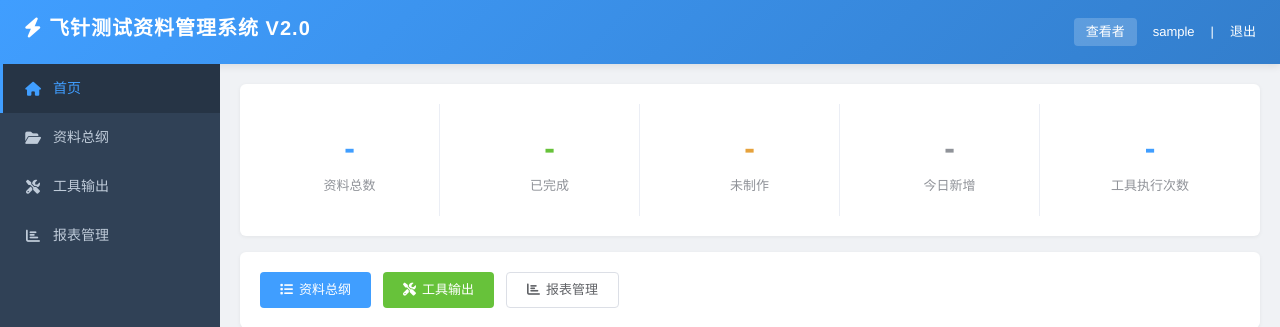
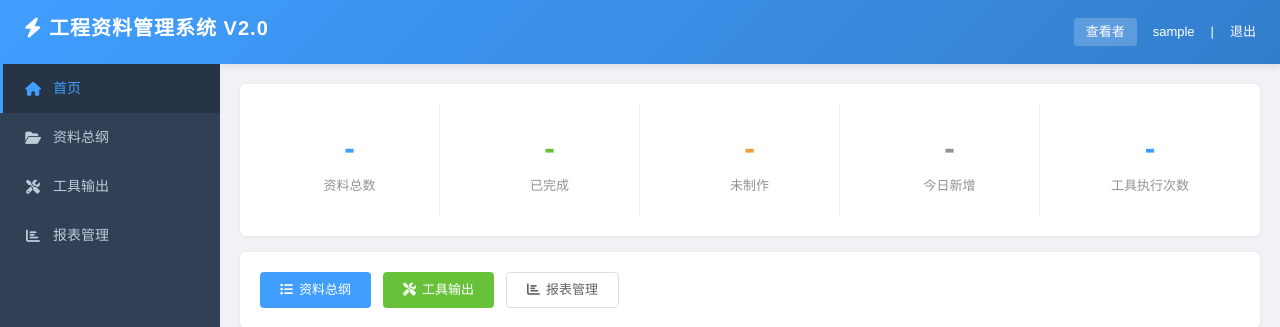
Before and after one commit to heruipeng/pcb-material-system, a Django app: page / in a window 1280 px wide. Shown: the top 327 px of the page. Run offline with Django 4.2, Linux system fonts and the light colour scheme; the visitor is signed in with stand-in values (Sample User, id 1); data comes from the database, SQL or seed files in the repository; data that the repository does not hold is empty.

Commit message:
更名：飞针测试资料管理系统 → 工程资料管理系统 V2.0

```diff
--- a/materials/management/commands/init_test_data.py
+++ b/materials/management/commands/init_test_data.py
@@ -96,7 +96,7 @@ SAMPLE_DATA = [
 
 
 class Command(BaseCommand):
-    help = '初始化飞针测试资料管理系统测试数据'
+    help = '初始化工程资料管理系统测试数据'
 
     def handle(self, *args, **options):
         from core.models import Factory
--- a/templates/base.html
+++ b/templates/base.html
@@ -3,7 +3,7 @@
 <head>
     <meta charset="UTF-8">
     <meta name="viewport" content="width=device-width, initial-scale=1.0">
-    <title>{% block title %}飞针测试资料管理系统 V2.0{% endblock %}</title>
+    <title>{% block title %}工程资料管理系统 V2.0{% endblock %}</title>
     <link href="https://cdn.jsdelivr.net/npm/bootstrap@5.3.0/dist/css/bootstrap.min.css" rel="stylesheet">
     <link href="https://cdnjs.cloudflare.com/ajax/libs/font-awesome/6.4.0/css/all.min.css" rel="stylesheet">
     <style>
@@ -330,7 +330,7 @@
 <body>
     <!-- 顶部标题栏 -->
     <div class="header">
-        <h2><i class="fas fa-bolt"></i> 飞针测试资料管理系统 V2.0</h2>
+        <h2><i class="fas fa-bolt"></i> 工程资料管理系统 V2.0</h2>
         <div class="header-right">
             <span class="badge-role">{{ user.get_role_display }}</span>
             <span>{{ user.username }}</span>
--- a/templates/core/system_settings.html
+++ b/templates/core/system_settings.html
@@ -128,7 +128,7 @@
             </div>
             <div class="filter-item" style="margin-bottom:12px;">
                 <label>配置值：</label>
-                <input type="text" name="value" id="cfgValue" class="form-control" required placeholder="例：飞针测试资料管理系统" style="width:100%;height:38px;padding:0 12px;border:1px solid #DCDFE6;border-radius:4px;">
+                <input type="text" name="value" id="cfgValue" class="form-control" required placeholder="例：工程资料管理系统" style="width:100%;height:38px;padding:0 12px;border:1px solid #DCDFE6;border-radius:4px;">
             </div>
             <div class="filter-item" style="margin-bottom:12px;">
                 <label>说明：</label>
--- a/templates/dashboard.html
+++ b/templates/dashboard.html
@@ -1,5 +1,5 @@
 {% extends 'base.html' %}
-{% block title %}首页 - 飞针测试资料管理系统 V2.0{% endblock %}
+{% block title %}首页 - 工程资料管理系统 V2.0{% endblock %}
 
 {% block content %}
 <!-- 统计卡片 -->
--- a/templates/login.html
+++ b/templates/login.html
@@ -3,7 +3,7 @@
 <head>
     <meta charset="UTF-8">
     <meta name="viewport" content="width=device-width, initial-scale=1.0">
-    <title>登录 - 飞针测试资料管理系统 V2.0</title>
+    <title>登录 - 工程资料管理系统 V2.0</title>
     <link href="https://cdn.jsdelivr.net/npm/bootstrap@5.3.0/dist/css/bootstrap.min.css" rel="stylesheet">
     <style>
         body {
@@ -46,7 +46,7 @@
 </head>
 <body>
     <div class="login-box">
-        <h3>飞针测试资料管理系统</h3>
+        <h3>工程资料管理系统</h3>
         <p class="subtitle">V2.0</p>
 
         {% if form.errors %}
```
